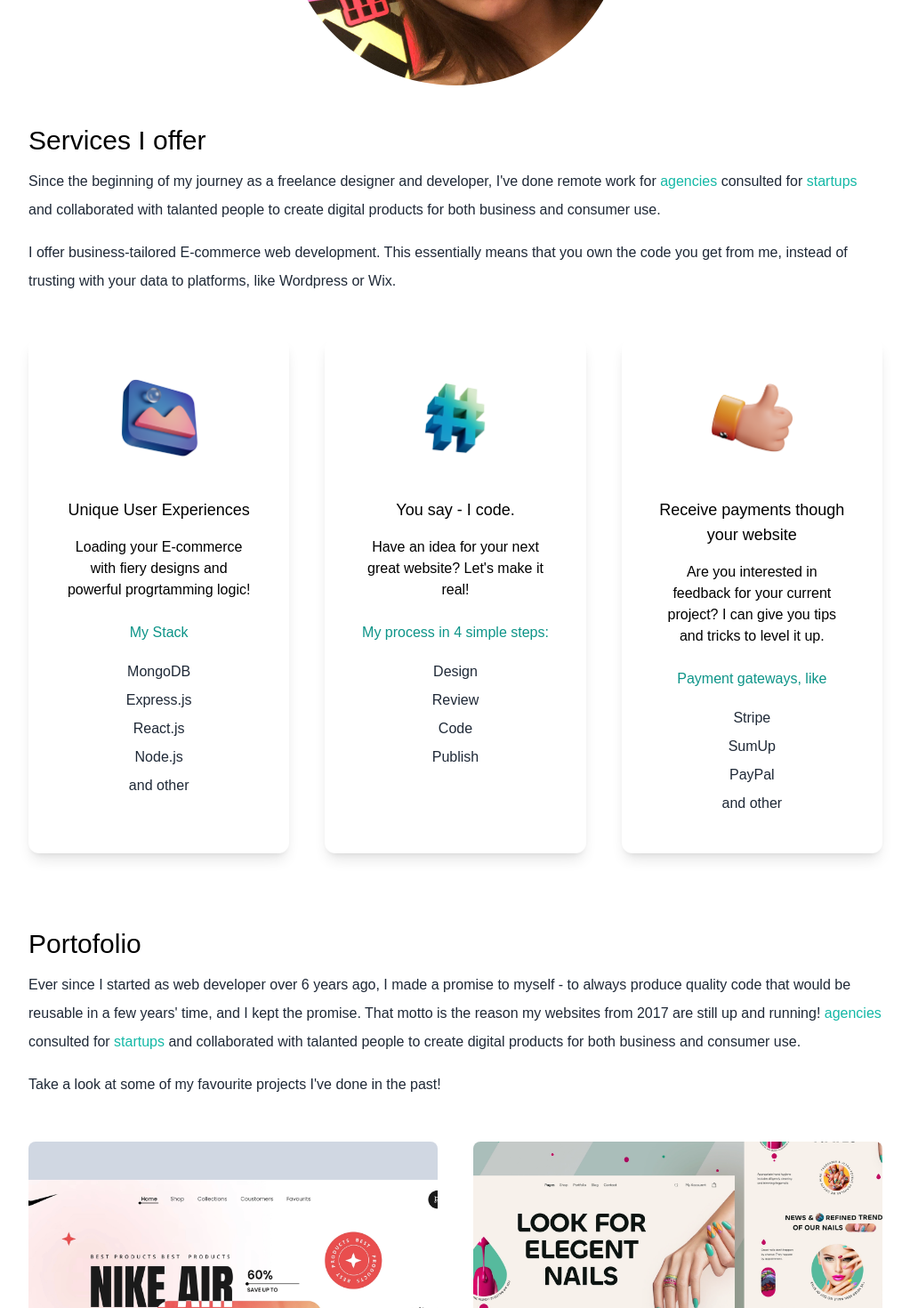
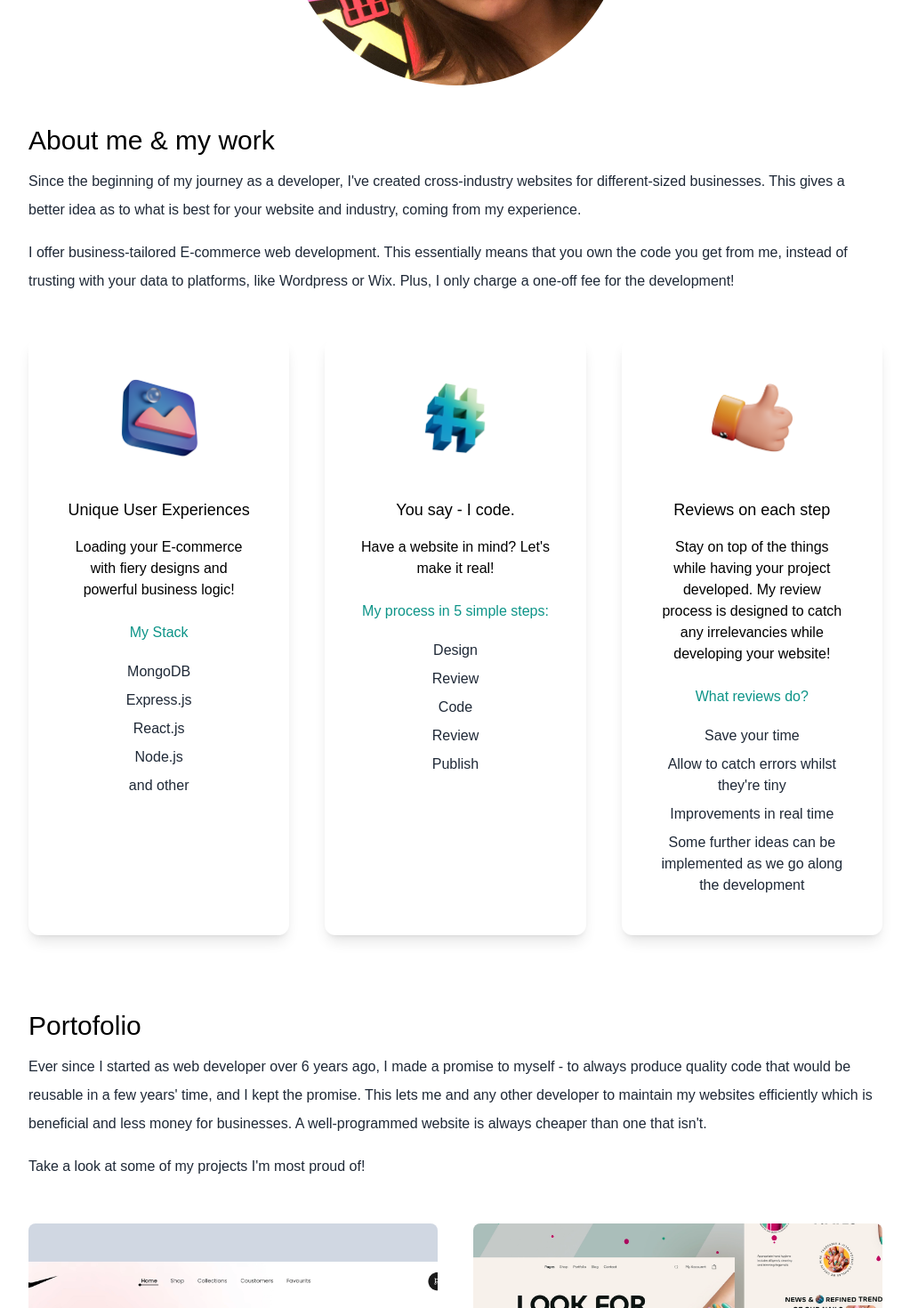
Before and after one commit to idncod/reactive-portfolio, a Next.js app: page / in a window 1280 px wide. Shown: the part 860-2330 px from the top of the page at 89% size, without its empty margins (128-1151 px from the left). Built offline with nearby package versions, Linux system fonts and the light colour scheme.

Commit message:
Update index.js

```diff
--- a/pages/index.js
+++ b/pages/index.js
@@ -73,17 +73,12 @@ export default function Home() {
         </section>
         <section>
           <div>
-            <h3 className="text-3xl py-1 dark:text-white ">Services I offer</h3>
+            <h3 className="text-3xl py-1 dark:text-white ">About me & my work</h3>
             <p className="text-md py-2 leading-8 text-gray-800 dark:text-gray-200">
-              Since the beginning of my journey as a freelance designer and
-              developer, I've done remote work for
-              <span className="text-teal-500"> agencies </span>
-              consulted for <span className="text-teal-500">startups </span>
-              and collaborated with talanted people to create digital products
-              for both business and consumer use.
+              Since the beginning of my journey as a developer, I've created cross-industry websites for different-sized businesses. This gives a better idea as to what is best for your website and industry, coming from my experience.
             </p>
             <p className="text-md py-2 leading-8 text-gray-800 dark:text-gray-200">
-            I offer business-tailored E-commerce web development. This essentially means that you own the code you get from me, instead of trusting with your data to platforms, like Wordpress or Wix.
+            I offer business-tailored E-commerce web development. This essentially means that you own the code you get from me, instead of trusting with your data to platforms, like Wordpress or Wix. Plus, I only charge a one-off fee for the development!
             </p>
           </div>
           <div className="lg:flex gap-10">
@@ -93,7 +88,7 @@ export default function Home() {
                 Unique User Experiences
               </h3>
               <p className="py-2">
-                Loading your E-commerce with fiery designs and powerful progrtamming logic!
+                Loading your E-commerce with fiery designs and powerful business logic!
               </p>
               <h4 className="py-4 text-teal-600">My Stack</h4>
               <p className="text-gray-800 py-1">MongoDB</p>
@@ -108,26 +103,26 @@ export default function Home() {
                 You say - I code.
               </h3>
               <p className="py-2">
-                Have an idea for your next great website? Let's make it real!
+                Have a website in mind? Let's make it real!
               </p>
-              <h4 className="py-4 text-teal-600">My process in 4 simple steps:</h4>
+              <h4 className="py-4 text-teal-600">My process in 5 simple steps:</h4>
               <p className="text-gray-800 py-1">Design</p>
               <p className="text-gray-800 py-1">Review</p>
               <p className="text-gray-800 py-1">Code</p>
+              <p className="text-gray-800 py-1">Review</p>
               <p className="text-gray-800 py-1">Publish</p>
             </div>
             <div className="text-center shadow-lg p-10 rounded-xl my-10 dark:bg-white flex-1">
               <Image src={consulting} width={100} height={100} />
-              <h3 className="text-lg font-medium pt-8 pb-2 ">Receive payments though your website</h3>
+              <h3 className="text-lg font-medium pt-8 pb-2 ">Reviews on each step</h3>
               <p className="py-2">
-                Are you interested in feedback for your current project? I can
-                give you tips and tricks to level it up.
+                Stay on top of the things while having your project developed. My review process is designed to catch any irrelevancies while developing your website!
               </p>
-              <h4 className="py-4 text-teal-600">Payment gateways, like</h4>
-              <p className="text-gray-800 py-1">Stripe</p>
-              <p className="text-gray-800 py-1">SumUp</p>
-              <p className="text-gray-800 py-1">PayPal</p>
-              <p className="text-gray-800 py-1">and other</p>
+              <h4 className="py-4 text-teal-600">What reviews do?</h4>
+              <p className="text-gray-800 py-1">Save your time</p>
+              <p className="text-gray-800 py-1">Allow to catch errors whilst they're tiny</p>
+              <p className="text-gray-800 py-1">Improvements in real time</p>
+              <p className="text-gray-800 py-1">Some further ideas can be implemented as we go along the development</p>
             </div>
           </div>
         </section>
@@ -136,14 +131,10 @@ export default function Home() {
             <h3 className="text-3xl py-1 dark:text-white ">Portofolio</h3>
             <p className="text-md py-2 leading-8 text-gray-800 dark:text-gray-200">
               Ever since I started as web developer over 6 years ago, I made a promise to myself - to always produce quality code that would be reusable in a few years' time, and I kept the promise.
-              That motto is the reason my websites from 2017 are still up and running!
-              <span className="text-teal-500"> agencies </span>
-              consulted for <span className="text-teal-500">startups </span>
-              and collaborated with talanted people to create digital products
-              for both business and consumer use.
+              This lets me and any other developer to maintain my websites efficiently which is beneficial and less money for businesses. A well-programmed website is always cheaper than one that isn't.
             </p>
             <p className="text-md py-2 leading-8 text-gray-800 dark:text-gray-200">
-              Take a look at some of my favourite projects I've done in the past!
+              Take a look at some of my projects I'm most proud of!
             </p>
           </div>
           <div className="flex flex-col gap-10 py-10 lg:flex-row lg:flex-wrap">
```
